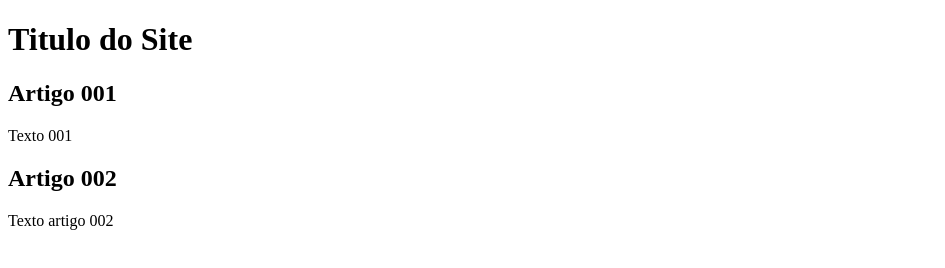
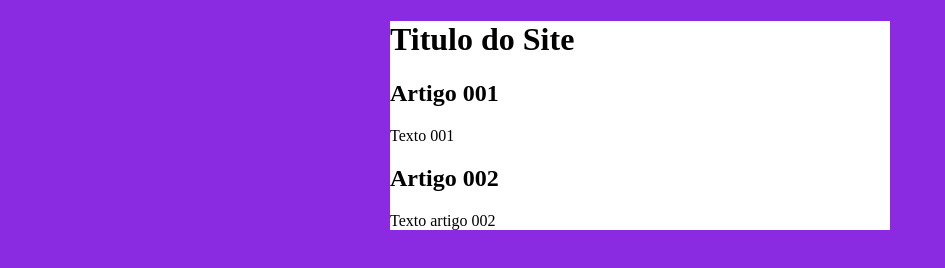
Before and after one commit to PCZarzar/Projeto-Site-durante-curso-de-github-, a plain HTML site: page index.html in a window 1280 px wide. Shown: the whole page, without its empty margins (0-945 px from the left). Drawn offline with Linux system fonts and the light colour scheme.

Commit message:
iniciei design

```diff
--- /dev/null
+++ b/estilos/style.css
@@ -0,0 +1,16 @@
+{
+    font-family: Arial, Helvetica, sans-serif;
+}
+
+body {
+    background-color: blueviolet;
+}
+
+main {
+    background-color: white;
+    width: 500px;
+    margin: auto;
+    padding: 10 px
+    box-shadow: 3px 3px 5px black ;
+
+}
--- a/index.html
+++ b/index.html
@@ -4,6 +4,7 @@
     <meta charset="UTF-8">
     <meta name="viewport" content="width=device-width, initial-scale=1.0">
     <title>Titulo do site</title>
+    <link rel="stylesheet" href="estilos/style.css">
 </head>
 <body>
     <main>
```
